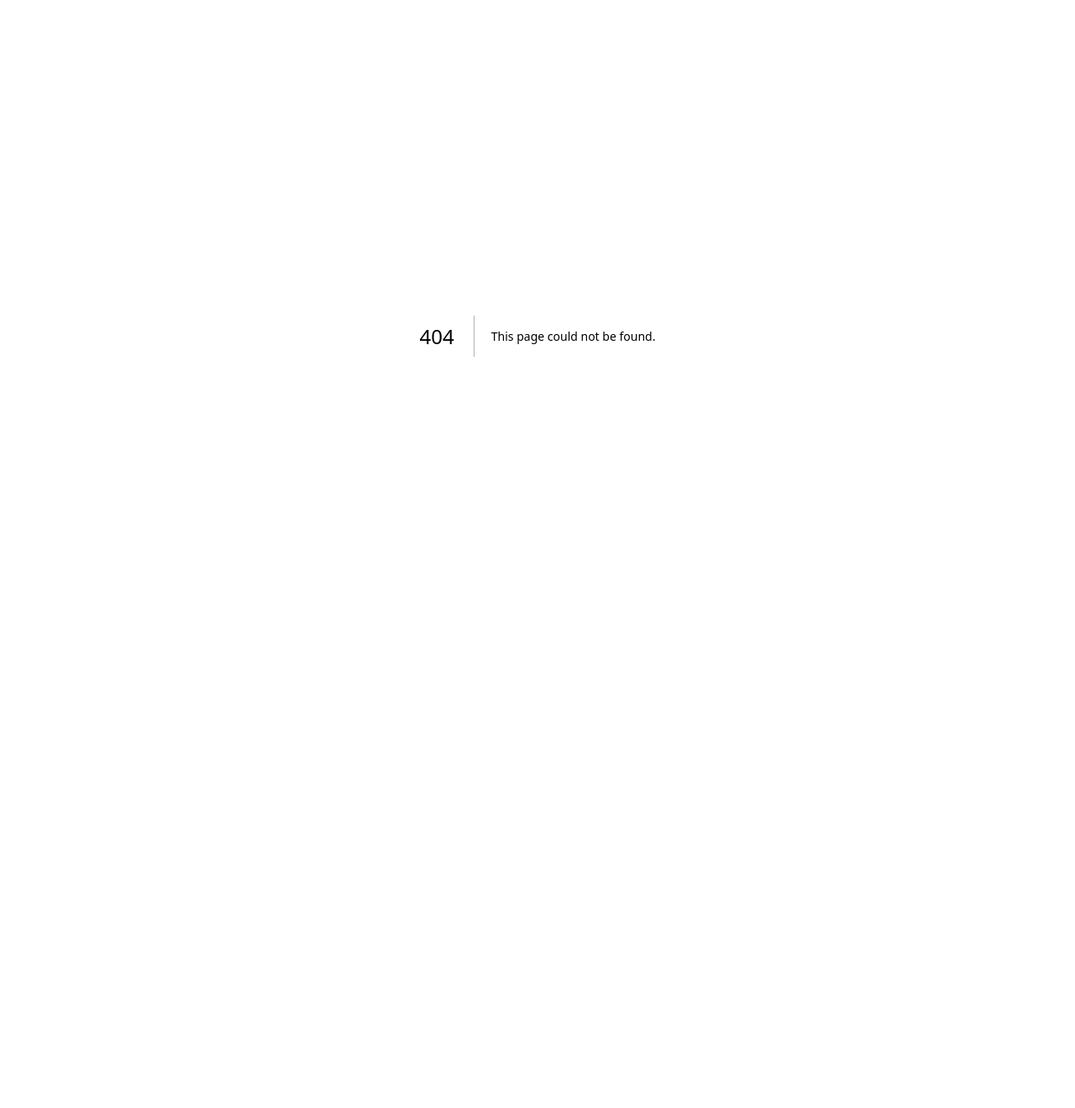
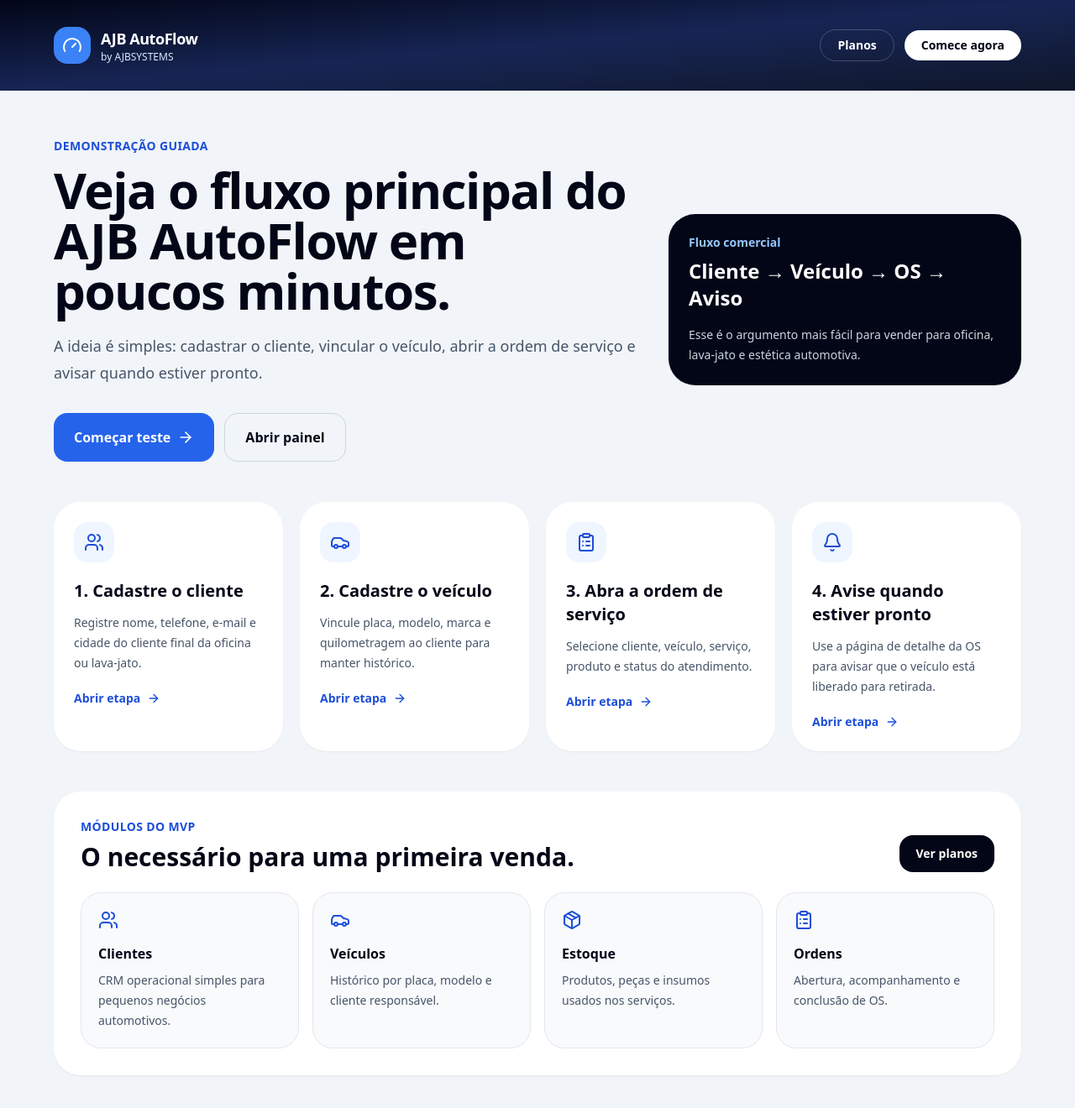
Before and after one commit to anjobrito/ajb-autoflow, a Next.js app: page /demo in a window 1280 px wide. Before the commit this address had no page. Shown: the top 1320 px of the page at 84% size. Before the commit the page ends 800 px from the top, so only its background shows below. Built offline with nearby package versions, Linux system fonts and the light colour scheme.

Commit message:
feat: add guided demo page

```diff
--- /dev/null
+++ b/app/demo/page.tsx
@@ -0,0 +1,117 @@
+import { ArrowRight, Bell, Car, ClipboardList, Gauge, Package, Users } from "lucide-react";
+
+const steps = [
+  {
+    title: "1. Cadastre o cliente",
+    description: "Registre nome, telefone, e-mail e cidade do cliente final da oficina ou lava-jato.",
+    href: "/clientes/novo",
+    icon: Users,
+  },
+  {
+    title: "2. Cadastre o veículo",
+    description: "Vincule placa, modelo, marca e quilometragem ao cliente para manter histórico.",
+    href: "/veiculos/novo",
+    icon: Car,
+  },
+  {
+    title: "3. Abra a ordem de serviço",
+    description: "Selecione cliente, veículo, serviço, produto e status do atendimento.",
+    href: "/ordens-servico/nova",
+    icon: ClipboardList,
+  },
+  {
+    title: "4. Avise quando estiver pronto",
+    description: "Use a página de detalhe da OS para avisar que o veículo está liberado para retirada.",
+    href: "/ordens-servico",
+    icon: Bell,
+  },
+];
+
+const modules = [
+  ["Clientes", "CRM operacional simples para pequenos negócios automotivos.", Users],
+  ["Veículos", "Histórico por placa, modelo e cliente responsável.", Car],
+  ["Estoque", "Produtos, peças e insumos usados nos serviços.", Package],
+  ["Ordens", "Abertura, acompanhamento e conclusão de OS.", ClipboardList],
+];
+
+export default function DemoPage() {
+  return (
+    <main className="min-h-screen bg-slate-100 text-slate-950">
+      <section className="bg-gradient-to-br from-slate-950 via-blue-950 to-slate-900 px-6 py-8 text-white sm:px-10 lg:px-16">
+        <div className="mx-auto flex max-w-7xl items-center justify-between">
+          <a href="/" className="flex items-center gap-3">
+            <div className="flex h-11 w-11 items-center justify-center rounded-2xl bg-blue-500">
+              <Gauge className="h-6 w-6" />
+            </div>
+            <div>
+              <p className="text-lg font-black tracking-tight">AJB AutoFlow</p>
+              <p className="text-xs text-blue-100">by AJBSYSTEMS</p>
+            </div>
+          </a>
+          <nav className="hidden items-center gap-3 sm:flex">
+            <a href="/planos" className="rounded-full border border-white/20 px-5 py-2 text-sm font-bold text-white hover:bg-white/10">Planos</a>
+            <a href="/comece-agora" className="rounded-full bg-white px-5 py-2 text-sm font-black text-slate-950">Comece agora</a>
+          </nav>
+        </div>
+      </section>
+
+      <section className="mx-auto max-w-7xl px-6 py-14 sm:px-10 lg:px-16">
+        <div className="grid gap-8 lg:grid-cols-[1fr_420px] lg:items-center">
+          <div>
+            <p className="text-sm font-black uppercase tracking-wide text-blue-700">Demonstração guiada</p>
+            <h1 className="mt-3 text-4xl font-black tracking-tight sm:text-6xl">Veja o fluxo principal do AJB AutoFlow em poucos minutos.</h1>
+            <p className="mt-5 max-w-3xl text-lg leading-8 text-slate-600">A ideia é simples: cadastrar o cliente, vincular o veículo, abrir a ordem de serviço e avisar quando estiver pronto.</p>
+            <div className="mt-8 flex flex-col gap-3 sm:flex-row">
+              <a href="/comece-agora" className="inline-flex items-center justify-center gap-2 rounded-2xl bg-blue-600 px-6 py-4 font-black text-white hover:bg-blue-700">
+                Começar teste <ArrowRight className="h-5 w-5" />
+              </a>
+              <a href="/dashboard" className="inline-flex items-center justify-center rounded-2xl border border-slate-300 px-6 py-4 font-black text-slate-950 hover:bg-white">Abrir painel</a>
+            </div>
+          </div>
+
+          <div className="rounded-[2rem] bg-slate-950 p-6 text-white shadow-sm">
+            <p className="text-sm font-bold text-blue-300">Fluxo comercial</p>
+            <h2 className="mt-2 text-2xl font-black">Cliente → Veículo → OS → Aviso</h2>
+            <p className="mt-4 text-sm leading-6 text-slate-300">Esse é o argumento mais fácil para vender para oficina, lava-jato e estética automotiva.</p>
+          </div>
+        </div>
+
+        <div className="mt-12 grid gap-5 md:grid-cols-2 xl:grid-cols-4">
+          {steps.map((step) => {
+            const Icon = step.icon;
+            return (
+              <a key={step.title} href={step.href} className="rounded-[2rem] bg-white p-6 shadow-sm transition hover:-translate-y-1 hover:shadow-lg">
+                <div className="flex h-12 w-12 items-center justify-center rounded-2xl bg-blue-50 text-blue-700">
+                  <Icon className="h-6 w-6" />
+                </div>
+                <h2 className="mt-5 text-xl font-black">{step.title}</h2>
+                <p className="mt-3 text-sm leading-6 text-slate-600">{step.description}</p>
+                <span className="mt-5 inline-flex items-center gap-2 text-sm font-black text-blue-700">Abrir etapa <ArrowRight className="h-4 w-4" /></span>
+              </a>
+            );
+          })}
+        </div>
+
+        <div className="mt-12 rounded-[2rem] bg-white p-6 shadow-sm md:p-8">
+          <div className="flex flex-col gap-3 md:flex-row md:items-end md:justify-between">
+            <div>
+              <p className="text-sm font-black uppercase tracking-wide text-blue-700">Módulos do MVP</p>
+              <h2 className="mt-2 text-3xl font-black">O necessário para uma primeira venda.</h2>
+            </div>
+            <a href="/planos" className="inline-flex rounded-2xl bg-slate-950 px-5 py-3 text-sm font-black text-white">Ver planos</a>
+          </div>
+
+          <div className="mt-6 grid gap-4 md:grid-cols-4">
+            {modules.map(([title, description, Icon]) => (
+              <div key={title as string} className="rounded-3xl border border-slate-200 bg-slate-50 p-5">
+                <Icon className="h-6 w-6 text-blue-700" />
+                <p className="mt-4 font-black">{title}</p>
+                <p className="mt-2 text-sm leading-6 text-slate-600">{description}</p>
+              </div>
+            ))}
+          </div>
+        </div>
+      </section>
+    </main>
+  );
+}
```
